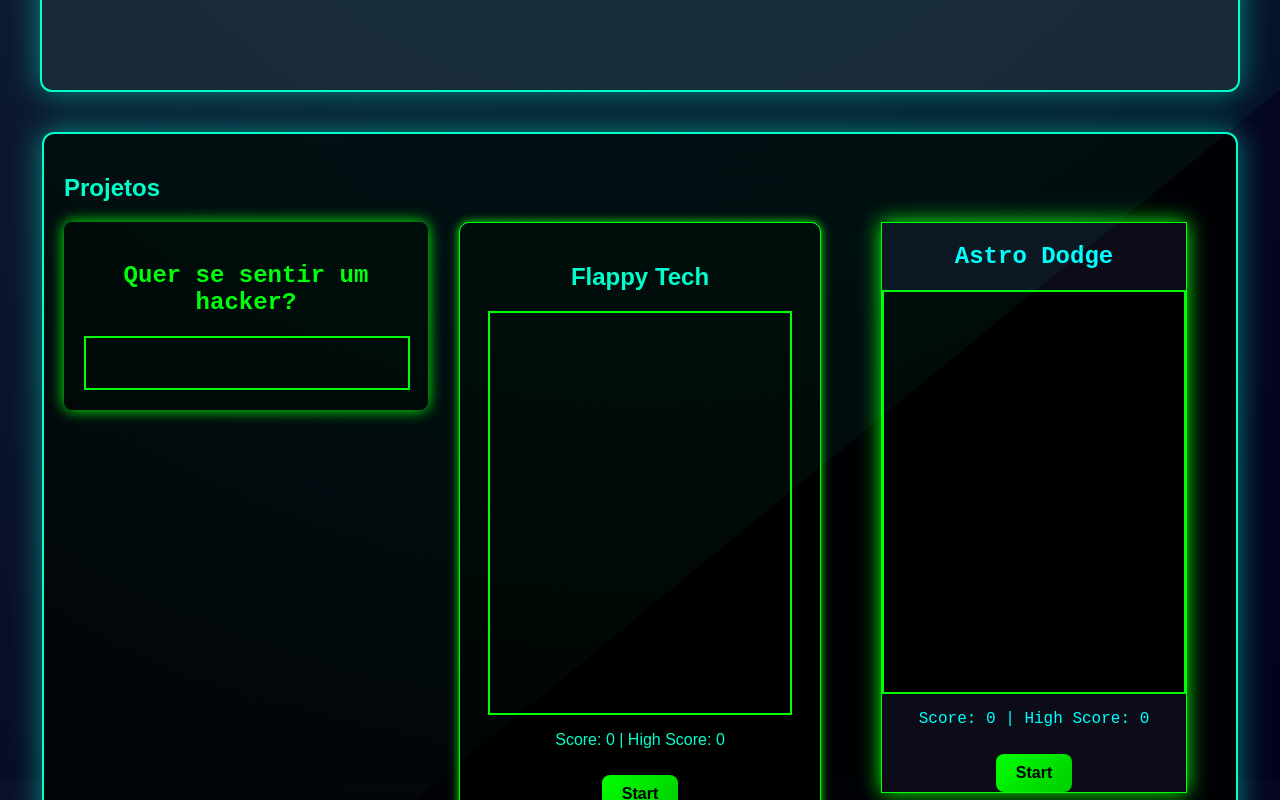
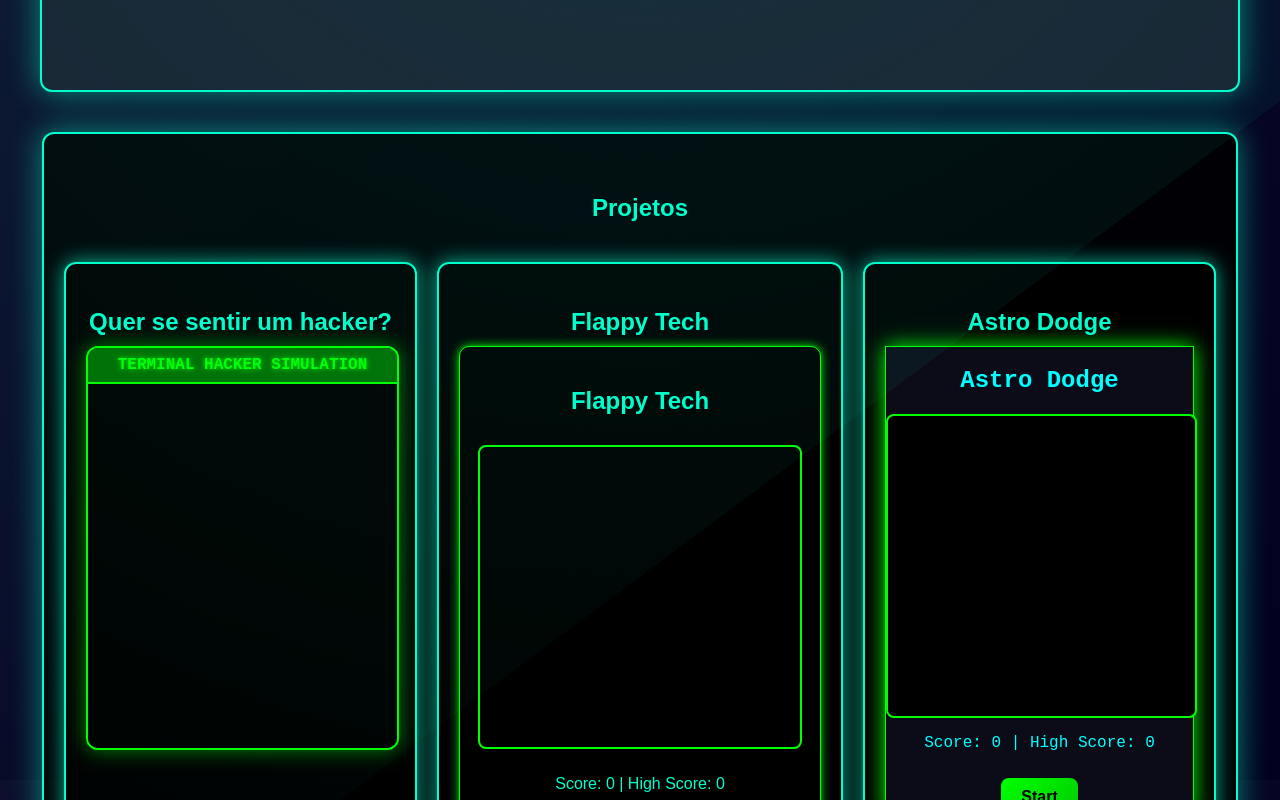
Before and after one commit to brunobaa/Portifolio, a React (Vite) app: page / in a window 1280 px wide. Shown: the part 820-1620 px from the top of the page. Built offline with nearby package versions, Linux system fonts and the light colour scheme; the HTML template or start-up script is replaced by a standard one.

Commit message:
deploy e terminal atualizados

```diff
--- a/src/components/HackerTyper.css
+++ b/src/components/HackerTyper.css
@@ -1,42 +1,40 @@
-.hacker-typer-container {
+.hacker-typer-wrapper {
     width: 100%;
-    max-width: 500px;
-    background-color: black;
-    color: #00ff00;
-    font-family: 'Courier New', Courier, monospace;
-    text-align: center;
-    padding: 20px;
-    margin: auto;
-    border-radius: 8px;
-    box-shadow: 0px 0px 15px #00ff00;
+    max-width: 600px;
+    height: 400px;
+    background: #000;
+    border: 2px solid #00ff00;
+    border-radius: 12px;
+    display: flex;
+    flex-direction: column;
+    box-shadow: 0 0 20px rgba(0, 255, 0, 0.5);
+    overflow: hidden;
+    outline: none;
   }
 
-  .hacker-typer-output {
-    background: rgba(0, 0, 0, 0.8);
-    border: 2px solid #00ff00;
-    padding: 15px;
-    width: 90%;
-    max-width: 400px;
-    max-height: 180px;
-    overflow: hidden;
-    text-align: left;
+  .hacker-typer-header {
+    background: rgba(0, 128, 0, 0.85);
+    color: #00ff00;
+    font-size: 1rem;
+    font-weight: bold;
+    text-align: center;
+    padding: 8px;
+    font-family: 'Courier New', Courier, monospace;
+    border-bottom: 2px solid #00ff00;
+    text-shadow: 0px 0px 5px #00ff00;
+  }
+
+  .hacker-typer-container {
+    flex: 1;
+    padding: 10px;
+    background: rgba(0, 0, 0, 0.9);
+    overflow-y: auto;
+  }
+
+  .hacker-typer-code {
+    color: #00ff00;
+    font-size: 1.1rem;
+    font-family: 'Courier New', Courier, monospace;
     white-space: pre-wrap;
     word-wrap: break-word;
-    margin: 0 auto;
-    display: flex;
-    justify-content: flex-start;
-    align-items: flex-start;
   }
-
-
-  .hacker-typer-output pre {
-    margin: 0;
-    padding: 10px;
-    font-size: 12px;
-    line-height: 1.3;
-    overflow-x: hidden;
-    max-width: 100%;
-    white-space: pre-wrap;
-    word-wrap: break-word;
-    text-align: left;
-  }
--- a/src/components/HackerTyper.tsx
+++ b/src/components/HackerTyper.tsx
@@ -1,47 +1,40 @@
-import { useState, useEffect } from 'react';
+import React, { useState } from 'react';
 import './HackerTyper.css';
 
+const codeSnippets = [
+  "function hackTheSystem() {",
+  "  let password = '12345';",
+  "  let accessGranted = false;",
+  "  if (password === '12345') accessGranted = true;",
+  "  console.log('Access Granted:', accessGranted);",
+  "}",
+  "hackTheSystem();",
+];
+
 const HackerTyper = () => {
-  const [text, setText] = useState('');
-  const [index, setIndex] = useState(0);
+  const [displayedCode, setDisplayedCode] = useState('');
+  const [currentIndex, setCurrentIndex] = useState(0);
 
-  const hackerCode = `
-    function hackTheSystem() {
-      let password = '12345';
-      let access = false;
-      while (!access) {
-        if (password === 'opensesame') {
-          access = true;
-          console.log('Access Granted!');
-        }
-      }
+  const handleKeyPress = () => {
+    if (currentIndex < codeSnippets.join('\n').length) {
+      const fullCode = codeSnippets.join('\n');
+      setDisplayedCode(fullCode.substring(0, currentIndex + 1));
+      setCurrentIndex(currentIndex + 1);
     }
-  `;
-
-  useEffect(() => {
-    const handleKeyPress = () => {
-      setText((prev) => prev + hackerCode[index]);
-      setIndex((prev) => prev + 1);
-
-      if (index >= hackerCode.length) {
-        setIndex(0);
-        setText('');
-      }
-    };
-
-    window.addEventListener('keydown', handleKeyPress);
-    return () => window.removeEventListener('keydown', handleKeyPress);
-  }, [index]);
+  };
 
   return (
-    <div className="hacker-typer-container">
-      <h2>Quer se sentir um hacker?</h2>
-      <div className="hacker-typer-output">
-        <pre>{text}</pre>
+    <div
+      className="hacker-typer-wrapper"
+      tabIndex={0}
+      onKeyDown={handleKeyPress}
+    >
+      <div className="hacker-typer-header">TERMINAL HACKER SIMULATION</div>
+      <div className="hacker-typer-container">
+        <pre className="hacker-typer-code">{displayedCode}</pre>
       </div>
     </div>
   );
 };
 
-
 export default HackerTyper;
--- a/src/components/Projects.tsx
+++ b/src/components/Projects.tsx
@@ -1,5 +1,4 @@
-
-import "./Projects.css";
+import './Projects.css';
 import HackerTyper from './HackerTyper';
 import FlappyTech from './FlappyTech';
 import AstroDodge from './AstroDodge';
@@ -9,21 +8,21 @@ const Projects = () => {
     <section id="projects" className="projects-section">
       <h2>Projetos</h2>
       <div className="projects-container">
-        <div className="project-row">
         <div className="project">
+          <h3>Quer se sentir um hacker?</h3>
           <HackerTyper />
         </div>
         <div className="project">
+          <h3>Flappy Tech</h3>
           <FlappyTech />
         </div>
         <div className="project">
+          <h3>Astro Dodge</h3>
           <AstroDodge />
-          </div>
         </div>
       </div>
     </section>
   );
 };
 
-
 export default Projects;
--- a/src/components/projects.css
+++ b/src/components/projects.css
@@ -1,22 +1,61 @@
-.projects-container {
+.projects-section {
     display: flex;
     flex-direction: column;
     align-items: center;
-    gap: 20px;
+    padding: 40px 20px;
   }
 
-  .project-row {
-    display: flex;
-    justify-content: center;
-    align-items: flex-start;
-    gap: 30px;
+  .projects-container {
+    display: grid;
+    grid-template-columns: repeat(3, 1fr);
+    gap: 20px;
+    max-width: 1200px;
     width: 100%;
-    flex-wrap: wrap;
+    padding: 20px;
   }
 
   .project {
-    flex: 1;
-    max-width: 400px;
-    display: flex;
-    justify-content: center;
+    background: rgba(0, 0, 0, 0.85);
+    border: 2px solid #00ffcc;
+    border-radius: 12px;
+    box-shadow: 0px 0px 20px rgba(0, 255, 204, 0.7);
+    padding: 20px;
+    text-align: center;
+    transition: transform 0.3s, box-shadow 0.3s;
   }
+
+  .project:hover {
+    transform: scale(1.05);
+    box-shadow: 0px 0px 30px rgba(0, 255, 204, 1);
+  }
+
+  .project h3 {
+    font-size: 1.5rem;
+    margin-bottom: 10px;
+    color: #00ffcc;
+  }
+
+  .project canvas {
+    width: 100%;
+    height: auto;
+    max-height: 300px;
+    border-radius: 8px;
+    margin: 10px 0;
+  }
+
+  .start-btn {
+    font-weight: bold;
+    font-size: 1rem;
+    color: #000;
+    background: linear-gradient(135deg, #00ff00, #00cc00);
+    border: none;
+    border-radius: 8px;
+    padding: 8px 16px;
+    cursor: pointer;
+    transition: all 0.3s ease-in-out;
+  }
+
+  .start-btn:hover {
+    background: linear-gradient(135deg, #00cc00, #00ff00);
+    transform: scale(1.05);
+  }
```
Lines whose indentation alone changed are shown as unchanged.
